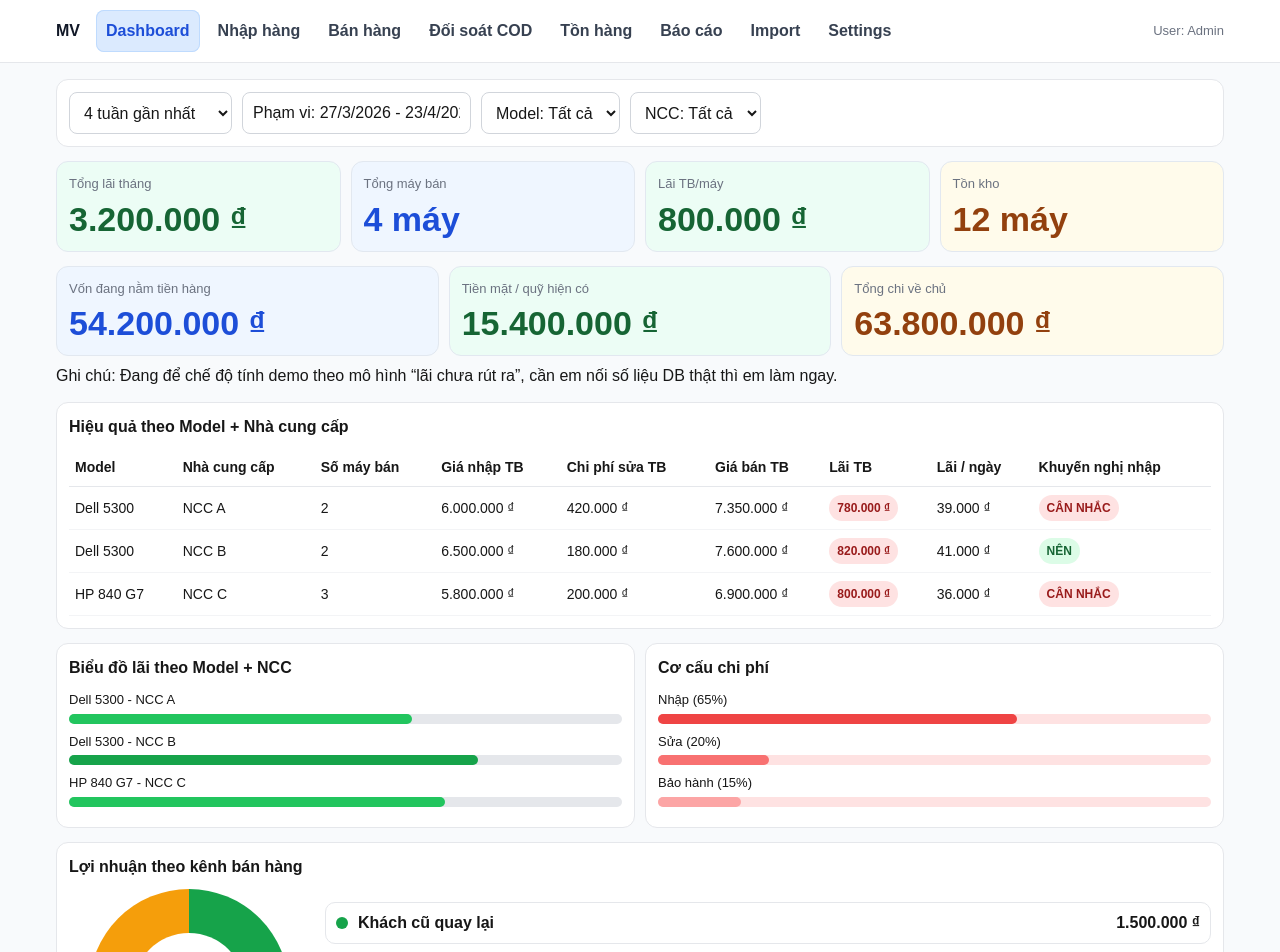
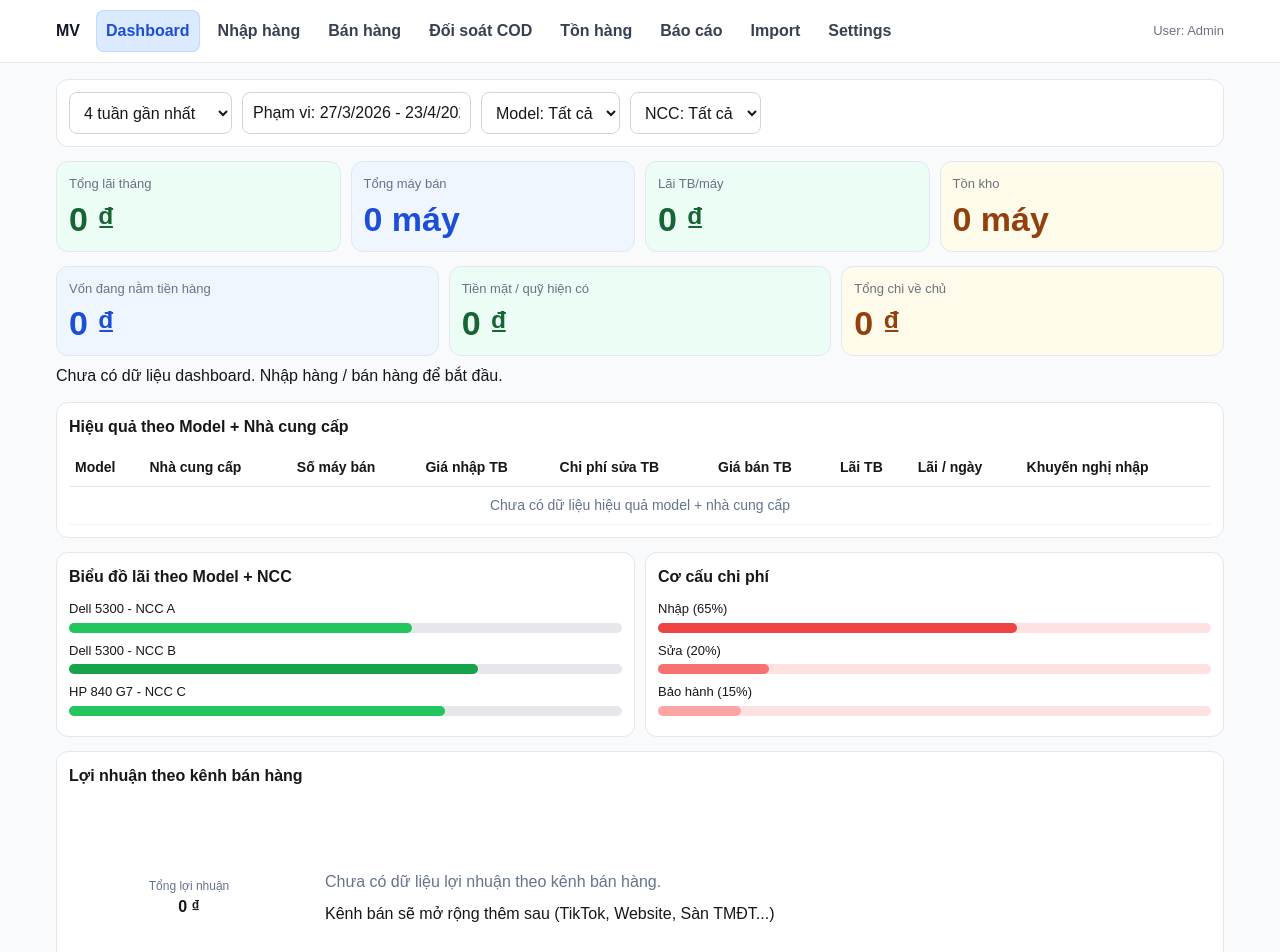
Before and after one commit to truongnhuviet132-a11y/mv-laptop, a Next.js app: page /dashboard in a window 1280 px wide. Shown: the top 952 px of the page. Built offline with nearby package versions, Linux system fonts and the light colour scheme.

Commit message:
remove hardcoded dashboard demo data

```diff
--- a/src/app/dashboard/page.tsx
+++ b/src/app/dashboard/page.tsx
@@ -4,30 +4,21 @@ import Link from "next/link";
 import { useEffect, useMemo, useState } from "react";
 import { getAppSettings } from "@/lib/appSettings";
 
-const rows = [
-  { model: "Dell 5300", supplier: "NCC A", sold: 2, buy: 6000000, repair: 420000, sale: 7350000, profit: 780000, profitDay: 39000, suggestion: "CÂN NHẮC" },
-  { model: "Dell 5300", supplier: "NCC B", sold: 2, buy: 6500000, repair: 180000, sale: 7600000, profit: 820000, profitDay: 41000, suggestion: "NÊN" },
-  { model: "HP 840 G7", supplier: "NCC C", sold: 3, buy: 5800000, repair: 200000, sale: 6900000, profit: 800000, profitDay: 36000, suggestion: "CÂN NHẮC" },
-];
+const rows: { model: string; supplier: string; sold: number; buy: number; repair: number; sale: number; profit: number; profitDay: number; suggestion: string }[] = [];
 
 const vnd = (n: number) => new Intl.NumberFormat("vi-VN", { style: "currency", currency: "VND", maximumFractionDigits: 0 }).format(n);
 
-// Demo KPI vốn/tiền theo yêu cầu chủ shop
 const kpi = {
-  monthlyProfit: 3200000,
-  soldCount: 4,
-  avgProfit: 800000,
-  stockCount: 12,
-  inventoryCapital: 54200000, // tổng vốn đang nằm trong hàng tồn
-  cashOnHand: 15400000, // tiền mặt/quỹ hiện tại
-  ownerTotalExpense: 63800000, // tổng chi đã chi cho chủ hàng (nhập + sửa + vận hành)
+  monthlyProfit: 0,
+  soldCount: 0,
+  avgProfit: 0,
+  stockCount: 0,
+  inventoryCapital: 0,
+  cashOnHand: 0,
+  ownerTotalExpense: 0,
 };
 
-const saleChannels = [
-  { name: "Khách cũ quay lại", profit: 1500000, color: "#16a34a" },
-  { name: "Facebook cá nhân", profit: 1050000, color: "#2563eb" },
-  { name: "FB quảng cáo", profit: 650000, color: "#f59e0b" },
-];
+const saleChannels: { name: string; profit: number; color: string }[] = [];
 
 export default function DashboardPage() {
   const [rangePreset, setRangePreset] = useState<"4W" | "8W" | "12W">("4W");
@@ -81,7 +72,7 @@ export default function DashboardPage() {
         <Kpi title="Tổng chi về chủ" value={vnd(kpi.ownerTotalExpense)} tone="amber" isMobile={isMobile} />
       </section>
       <div className="small-note" style={{ marginTop: -6 }}>
-        Ghi chú: Đang để chế độ tính demo theo mô hình “lãi chưa rút ra”, cần em nối số liệu DB thật thì em làm ngay.
+        Chưa có dữ liệu dashboard. Nhập hàng / bán hàng để bắt đầu.
       </div>
 
       <section style={box}>
@@ -109,6 +100,7 @@ export default function DashboardPage() {
                   <td style={td}><span className={`status-badge ${r.suggestion === "NÊN" ? "status-good" : "status-bad"}`}>{r.suggestion}</span></td>
                 </tr>
               ))}
+              {!rows.length ? <tr><td style={{ ...td, textAlign: "center", color: "#64748b" }} colSpan={9}>Chưa có dữ liệu hiệu quả model + nhà cung cấp</td></tr> : null}
             </tbody>
           </table>
         </div>
@@ -141,6 +133,7 @@ export default function DashboardPage() {
                 <div style={{ fontWeight: 800 }}>{vnd(c.profit)}</div>
               </div>
             ))}
+            {!saleChannels.length ? <div style={{ color: "#64748b" }}>Chưa có dữ liệu lợi nhuận theo kênh bán hàng.</div> : null}
             <div className="small-note">Kênh bán sẽ mở rộng thêm sau (TikTok, Website, Sàn TMĐT...)</div>
           </div>
         </div>
```
